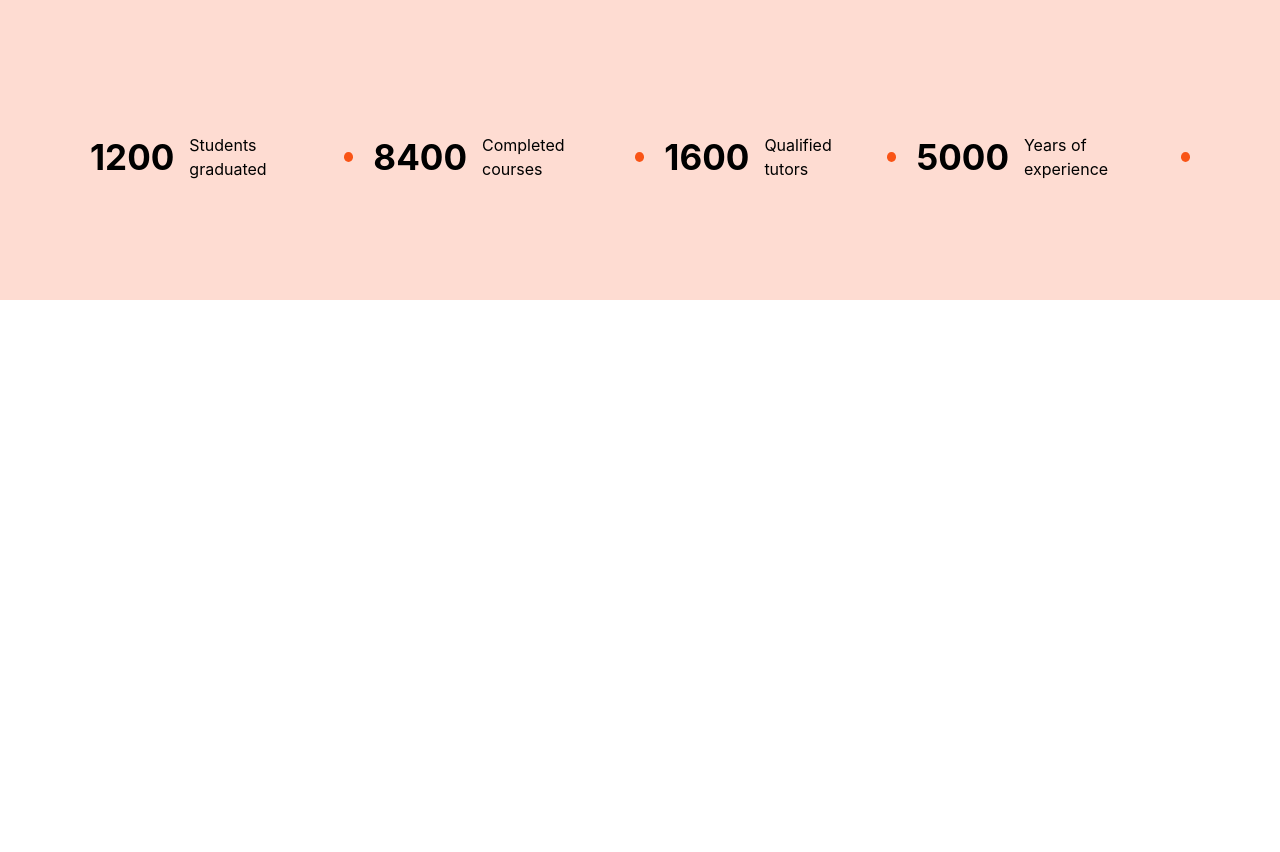
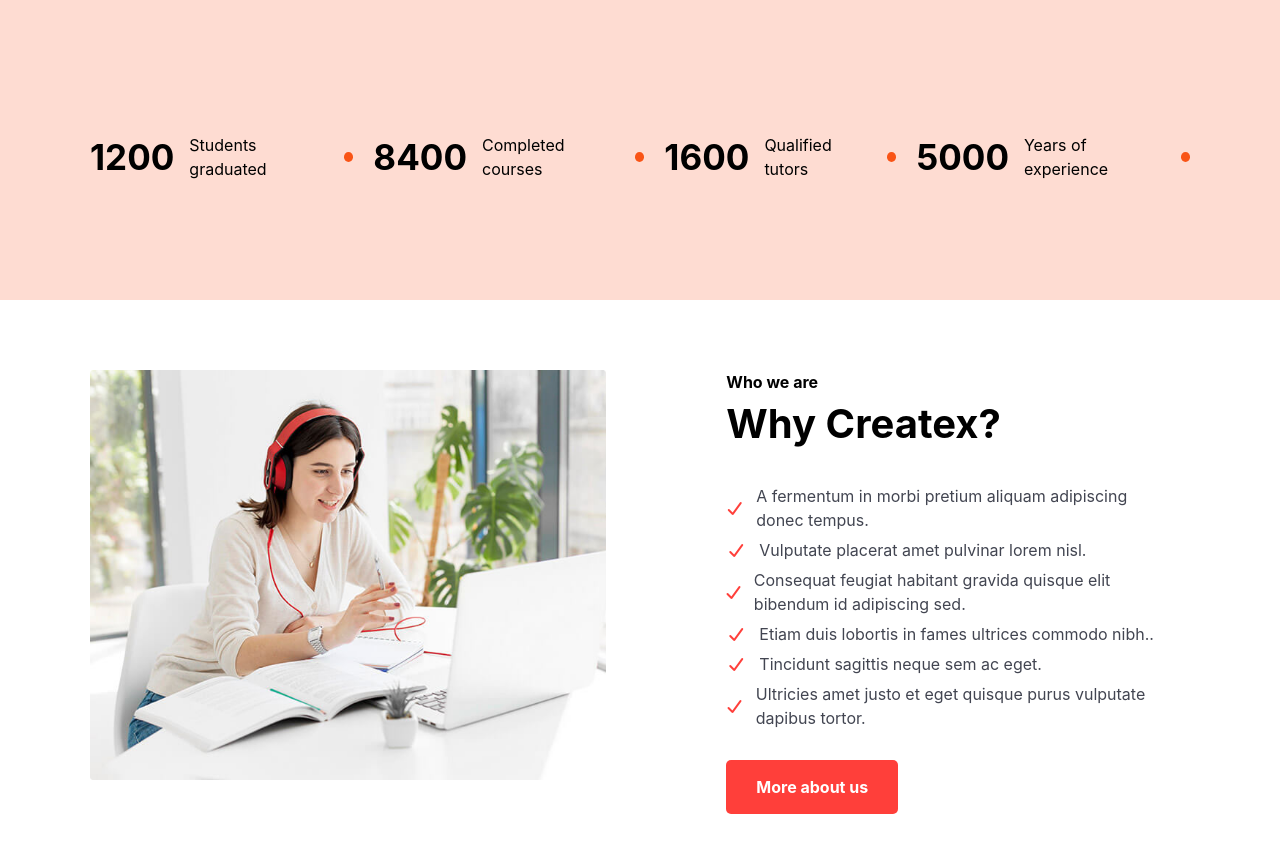
Before and after one commit to muhammadnazarov1724-cell/P.Createx, a website: page index.html in a window 1280 px wide. Shown: the part 800-1652 px from the top of the page. Before the commit the page ends 1100 px from the top, so only its background shows below. Drawn offline with nearby package versions, Linux system fonts and the light colour scheme; files that its build step writes are made by us from their sources.

Commit message:
main s-1 page1

```diff
--- a/index.html
+++ b/index.html
@@ -82,5 +82,47 @@
 
       </section>
     </section>
+
+    <main>
+        <section class="my-[70px] flex flex-col gap-[30px] lg:flex-row max-w-[1100px] m-auto lg:gap-[100px]">
+            <div>
+                <img src="./images/image.png" alt="">
+            </div>
+            <div class="mx-[20px] flex flex-col gap-[40px] items-start lg:gap-[30px]">
+                <div class=" flex flex-col gap-[6px] lg:gap-[0px]">
+                    <p class="font-bold text-[13px] lg:text-[16px]">Who we are</p>
+                    <p class="text-[26px] font-bold lg:text-[40px]">Why Createx?</p>
+                </div>
+                <div class=" flex flex-col gap-[6px]">
+                    <div class="flex gap-[13px] items-center">
+                    <i class="fa-solid text-[#FF3F3A] fa-check"></i>
+                    <p class="text-[#424551]">A fermentum in morbi pretium aliquam adipiscing donec tempus.</p>
+                    </div>
+                    <div class="flex gap-[13px] items-center">
+                    <i class="fa-solid text-[#FF3F3A] fa-check"></i>
+                    <p class="text-[#424551]">Vulputate placerat amet pulvinar lorem nisl.</p>
+                    </div>
+                    <div class="flex gap-[13px] items-center">
+                    <i class="fa-solid text-[#FF3F3A] fa-check"></i>
+                    <p class="text-[#424551]">Consequat feugiat habitant gravida quisque elit bibendum id adipiscing sed.</p>
+                    </div>
+                    <div class="flex gap-[13px] items-center">
+                    <i class="fa-solid text-[#FF3F3A] fa-check"></i>
+                    <p class="text-[#424551]">Etiam duis lobortis in fames ultrices commodo nibh..</p>
+                    </div>
+                    <div class="flex gap-[13px] items-center">
+                    <i class="fa-solid text-[#FF3F3A] fa-check"></i>
+                    <p class="text-[#424551]">Tincidunt sagittis neque sem ac eget.</p>
+                    </div>
+                    <div class="flex gap-[13px] items-center">
+                    <i class="fa-solid text-[#FF3F3A] fa-check"></i>
+                    <p class="text-[#424551]">Ultricies amet justo et eget quisque purus vulputate dapibus tortor.</p>
+                    </div>
+                </div>
+                <button class="text-white font-bold bg-[#FF3F3A] rounded-[5px] py-[15px] px-[30px]">More about us</button>
+            </div>
+        </section>
+    </main>
+
   </body>
 </html>
```
Also changed, not shown: images/image.png (added).
